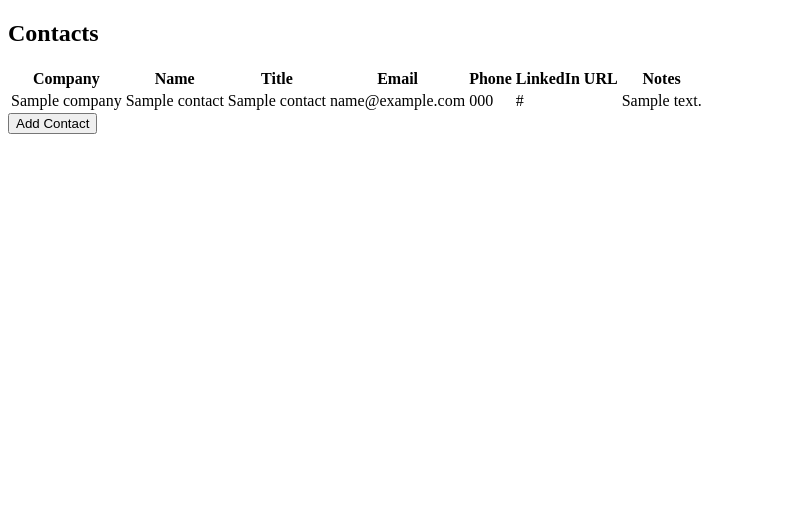
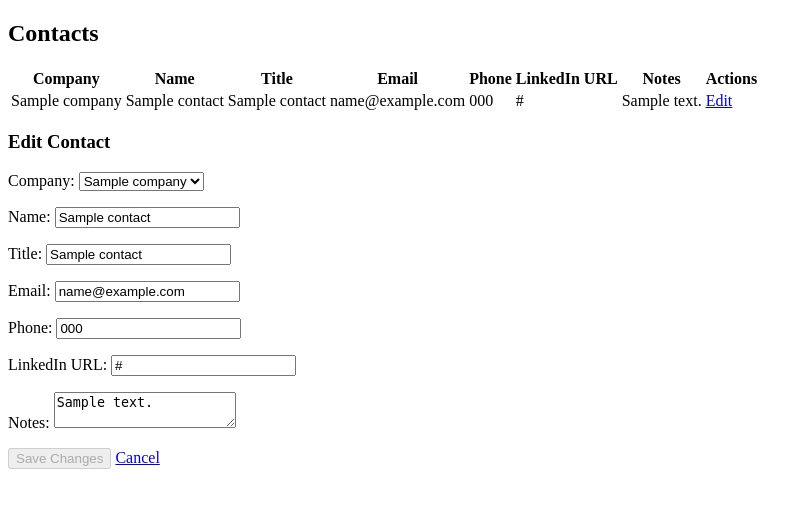
Before and after one commit to jbonilla8/job-application-tracker, a Flask app: page /contacts?edit=1 in a window 1280 px wide. Shown: the part 98-606 px from the top of the page, without its empty margins (0-812 px from the left). Run offline with Flask 3, Linux system fonts and the light colour scheme; tables that the repository leaves empty or names only in its code hold one stand-in row (values such as "Sample post").

Commit message:
Implement contact editing with change detection

```diff
--- a/app.py
+++ b/app.py
@@ -608,6 +608,49 @@ def contacts():
         conn = get_db()
         cursor = conn.cursor(dictionary=True)
 
+        # Update an existing contact when the edit form is submitted
+        if request.method == "POST" and request.form.get("form_action") == "edit":
+            contact_id = request.form.get("contact_id", type=int)
+            company_id = request.form.get("company_id", type=int)
+            contact_name = request.form.get("contact_name", "").strip()
+
+            # Validate required fields
+            if contact_id is None or company_id is None or not contact_name:
+                return "Contact ID, company, and name are required.", 400
+
+            # Get updated contact information
+            contact_data = (
+                company_id,
+                contact_name,
+                request.form.get("title", "").strip() or None,
+                request.form.get("email", "").strip() or None,
+                request.form.get("phone", "").strip() or None,
+                request.form.get("linkedin_url", "").strip() or None,
+                request.form.get("notes", "").strip() or None,
+                contact_id,
+            )
+
+            # Update the selected contact in MySQL
+            cursor.execute(
+                """
+                UPDATE contacts
+                SET company_id = %s,
+                    contact_name = %s,
+                    title = %s,
+                    email = %s,
+                    phone = %s,
+                    linkedin_url = %s,
+                    notes = %s
+                WHERE contact_id = %s
+            """,
+                contact_data,
+            )
+
+            conn.commit()
+
+            # Return to the Contacts page
+            return redirect(url_for("contacts"))
+
         # Add a new contact when the form is submitted
         if request.method == "POST":
             company_id = request.form.get("company_id", type=int)
@@ -667,9 +710,23 @@ def contacts():
 
         company_list = cursor.fetchall()
 
-        # Send contact records and company options to the HTML template
+        # Retrieve the contact selected for editing
+        edit_contact = None
+        contact_id = request.args.get("edit", type=int)
+
+        if contact_id is not None:
+            cursor.execute(
+                "SELECT * FROM contacts WHERE contact_id = %s",
+                (contact_id,),
+            )
+            edit_contact = cursor.fetchone()
+
+        # Send contacts, company options, and selected contact to HTML
         return render_template(
-            "contacts.html", contacts=contact_list, companies=company_list
+            "contacts.html",
+            contacts=contact_list,
+            companies=company_list,
+            edit_contact=edit_contact,
         )
 
     except mysql.connector.Error:
--- a/templates/contacts.html
+++ b/templates/contacts.html
@@ -14,6 +14,7 @@
             <th>Phone</th>
             <th>LinkedIn URL</th>
             <th>Notes</th>
+            <th>Actions</th>
         </tr>
     </thead>
     <tbody>
@@ -26,25 +27,87 @@
             <td>{{ contact.phone or '' }}</td>
             <td>{{ contact.linkedin_url or '' }}</td>
             <td>{{ contact.notes or '' }}</td>
+            <td>
+                <a href="{{ url_for('contacts', edit=contact.contact_id) }}">Edit</a>
+            </td>
         </tr>
         {% else %}
         <tr>
-            <td colspan="7">No contacts found.</td>
+            <td colspan="8">No contacts found.</td>
         </tr>
         {% endfor %}
     </tbody>
 </table>
 
+
+{% if edit_contact %}
+
+<h3>Edit Contact</h3>
+
+<form id="edit-contact-form" method="POST" action="{{ url_for('contacts') }}">
+
+    <!-- Identify the contact being edited -->
+    <input type="hidden" name="form_action" value="edit">
+    <input type="hidden" name="contact_id" value="{{ edit_contact.contact_id }}">
+
+    <p>
+        <label for="edit_company_id">Company:</label>
+        <select id="edit_company_id" name="company_id" required>
+            {% for company in companies %}
+            <option value="{{ company.company_id }}" {% if company.company_id==edit_contact.company_id %}selected{%
+                endif %}>
+                {{ company.company_name }}
+            </option>
+            {% endfor %}
+        </select>
+    </p>
+
+    <p>
+        <label for="edit_contact_name">Name:</label>
+        <input type="text" id="edit_contact_name" name="contact_name" value="{{ edit_contact.contact_name }}" required>
+    </p>
+
+    <p>
+        <label for="edit_title">Title:</label>
+        <input type="text" id="edit_title" name="title" value="{{ edit_contact.title or '' }}">
+    </p>
+
+    <p>
+        <label for="edit_email">Email:</label>
+        <input type="email" id="edit_email" name="email" value="{{ edit_contact.email or '' }}">
+    </p>
+
+    <p>
+        <label for="edit_phone">Phone:</label>
+        <input type="tel" id="edit_phone" name="phone" value="{{ edit_contact.phone or '' }}">
+    </p>
+
+    <p>
+        <label for="edit_linkedin_url">LinkedIn URL:</label>
+        <input type="url" id="edit_linkedin_url" name="linkedin_url" value="{{ edit_contact.linkedin_url or '' }}">
+    </p>
+
+    <p>
+        <label for="edit_notes">Notes:</label>
+        <textarea id="edit_notes" name="notes">{{ edit_contact.notes or '' }}</textarea>
+    </p>
+
+    <button type="submit" id="save-changes-button" disabled>Save Changes</button>
+    <a href="{{ url_for('contacts') }}">Cancel</a>
+
+</form>
+
+{% endif %}
+
+{% if not edit_contact %}
 <button type="button" onclick="document.getElementById('add-contact-form').hidden = false">
     Add Contact
 </button>
 
 <div id="add-contact-form" hidden>
-
     <h3>Add Contact</h3>
 
     <form method="POST" action="{{ url_for('contacts') }}">
-
         <p>
             <label for="company_id">Company:</label>
             <select id="company_id" name="company_id" required>
@@ -89,9 +152,46 @@
 
         <button type="submit">Add Contact</button>
         <a href="{{ url_for('contacts') }}">Cancel</a>
+    </form>
+</div>
+{% endif %}
 
-    </form>
+{% if edit_contact %}
+<script>
+    // Return to the Contacts page when the browser is refreshed
+    const navigation = performance.getEntriesByType("navigation")[0];
 
-</div>
+    if (navigation && navigation.type === "reload") {
+        window.location.replace("{{ url_for('contacts') }}");
+    }
+
+    // Get the Edit Contact form and Save Changes button
+    const editForm = document.getElementById("edit-contact-form");
+    const saveButton = document.getElementById("save-changes-button");
+
+    // Store the original values of all editable fields
+    const fields = Array.from(
+        editForm.querySelectorAll('input:not([type="hidden"]), select, textarea')
+    );
+
+    const originalValues = fields.map(field =>
+        field.type === "checkbox" ? field.checked : field.value
+    );
+
+    // Enable Save Changes only when a field has changed
+    function checkForChanges() {
+        saveButton.disabled = !fields.some((field, index) => {
+            const currentValue = field.type === "checkbox"
+                ? field.checked
+                : field.value;
+
+            return currentValue !== originalValues[index];
+        });
+    }
+
+    editForm.addEventListener("input", checkForChanges);
+    editForm.addEventListener("change", checkForChanges);
+</script>
+{% endif %}
 
 {% endblock %}
```
